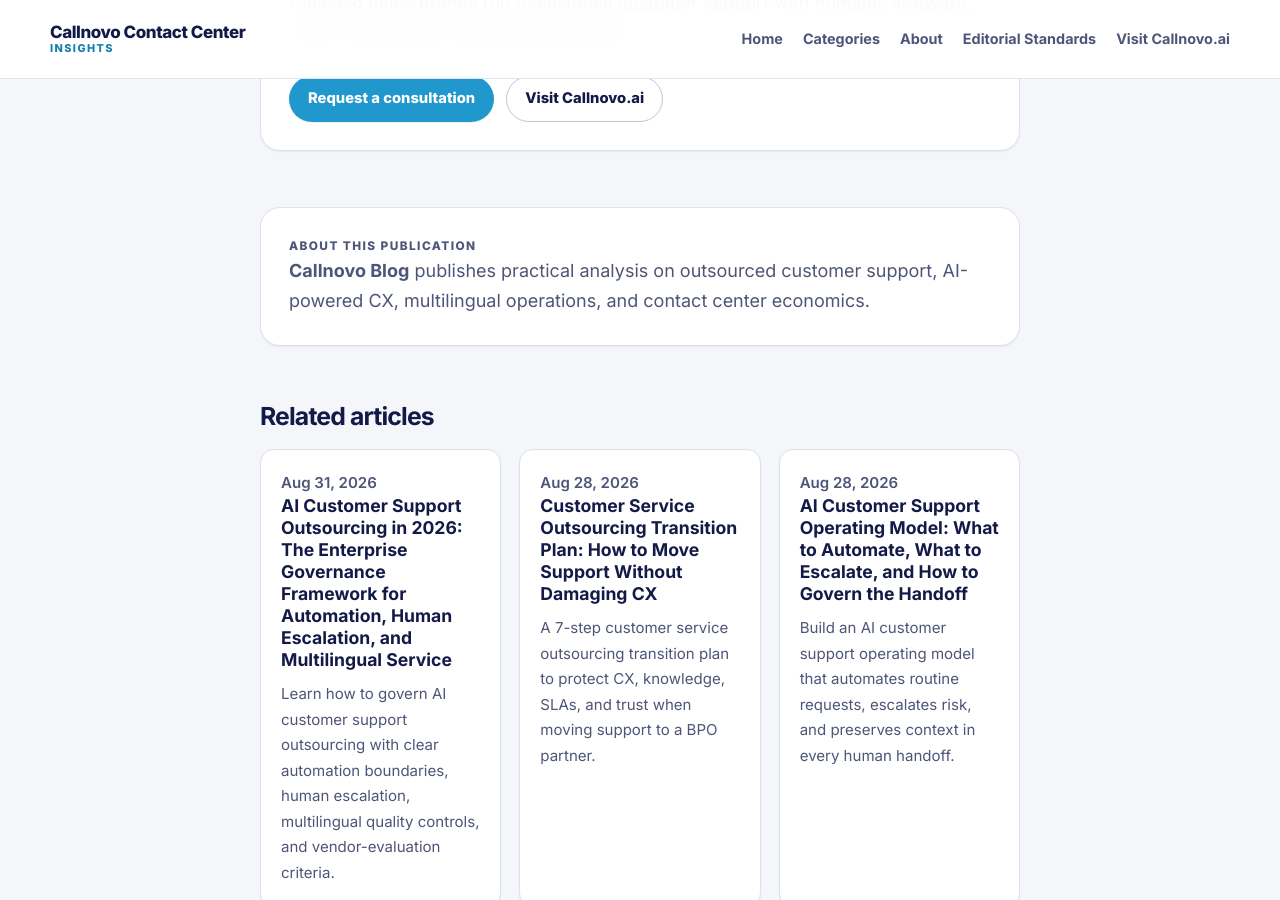
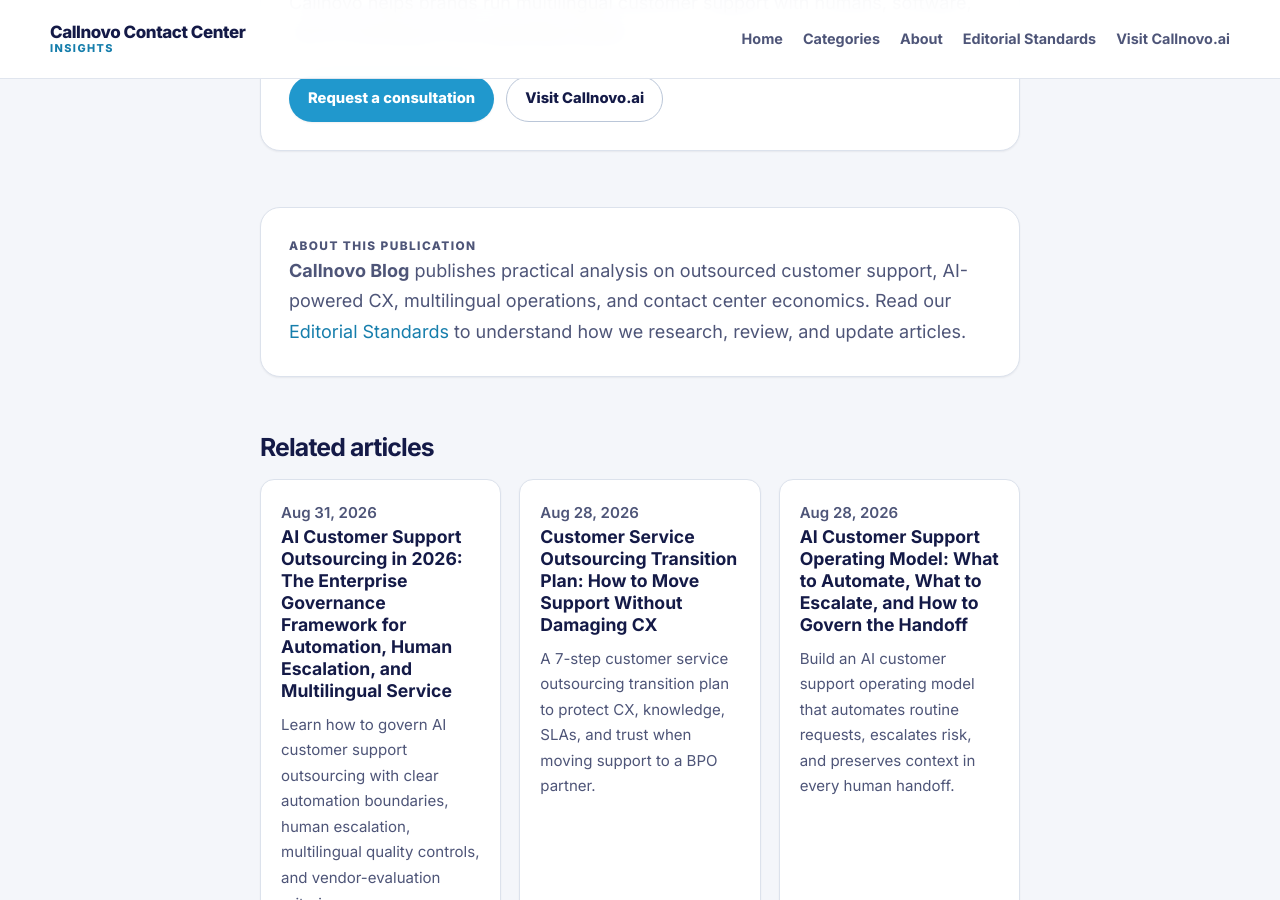
Before and after one commit to callnovo-cc/blog, a Jekyll site: the page built from _posts/2026-08-17-contact-center-pricing-models-2026.md, in a window 1280 px wide and 900 px high, scrolled down 7111 px. Built offline with Jekyll 4.4.1, drawn with Linux system fonts in a browser that asks for light colours.

Commit message:
Improve post metadata and category navigation

```diff
--- a/_layouts/post.html
+++ b/_layouts/post.html
@@ -5,12 +5,18 @@
 <article class="article-wrap">
   <div class="site-shell site-shell-article">
     <header class="article-header">
-      <p class="post-meta">{{ page.date | date: "%b %-d, %Y" }}</p>
+      <p class="post-meta">
+        <time datetime="{{ page.date | date_to_xmlschema }}">{{ page.date | date: "%b %-d, %Y" }}</time>
+        {% if page.last_modified_at and page.last_modified_at != page.date %}
+          <span aria-hidden="true"> · </span>
+          Updated <time datetime="{{ page.last_modified_at | date_to_xmlschema }}">{{ page.last_modified_at | date: "%b %-d, %Y" }}</time>
+        {% endif %}
+      </p>
 
       {% if page.categories %}
-        <div class="tag-row tag-row-compact article-tags">
+        <div class="tag-row tag-row-compact article-tags" aria-label="Article topics">
           {% for category in page.categories %}
-            <a class="tag" href="{{ '/categories/' | relative_url }}#{{ category | slugify }}">{{ category }}</a>
+            <a class="tag" href="{{ '/categories/' | relative_url }}#topic-{{ category | slugify }}">{{ category }}</a>
           {% endfor %}
         </div>
       {% endif %}
@@ -41,7 +47,7 @@
     <section class="publication-note">
       <div class="publication-note-box">
         <p class="cta-eyebrow">About this publication</p>
-        <p><strong>Callnovo Blog</strong> publishes practical analysis on outsourced customer support, AI-powered CX, multilingual operations, and contact center economics.</p>
+        <p><strong>Callnovo Blog</strong> publishes practical analysis on outsourced customer support, AI-powered CX, multilingual operations, and contact center economics. Read our <a href="{{ '/editorial-standards/' | relative_url }}">Editorial Standards</a> to understand how we research, review, and update articles.</p>
       </div>
     </section>
 
@@ -52,7 +58,7 @@
       <div class="related-grid">
         {% for post in related_posts %}
           <article class="related-card">
-            <p class="post-meta">{{ post.date | date: "%b %-d, %Y" }}</p>
+            <p class="post-meta"><time datetime="{{ post.date | date_to_xmlschema }}">{{ post.date | date: "%b %-d, %Y" }}</time></p>
             <h3><a href="{{ post.url | relative_url }}">{{ post.title }}</a></h3>
             {% if post.description %}
               <p>{{ post.description }}</p>
```
